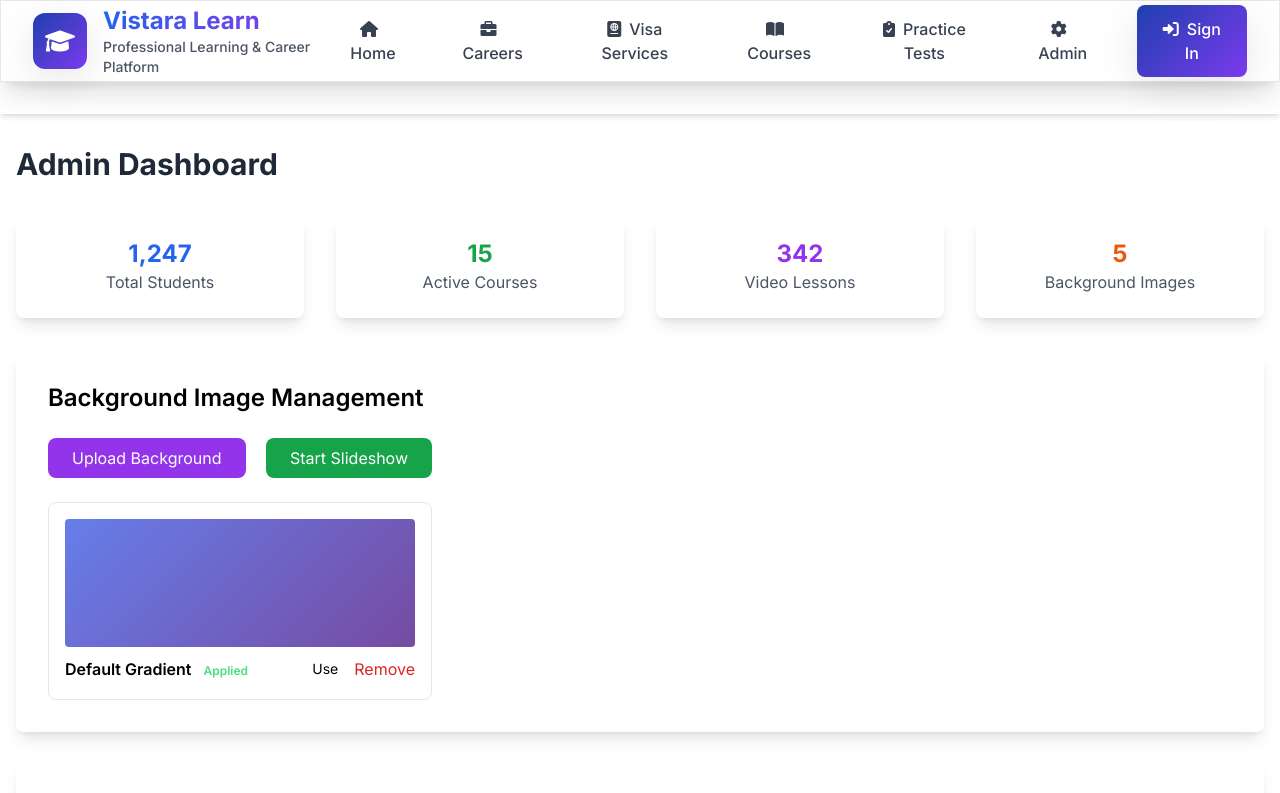
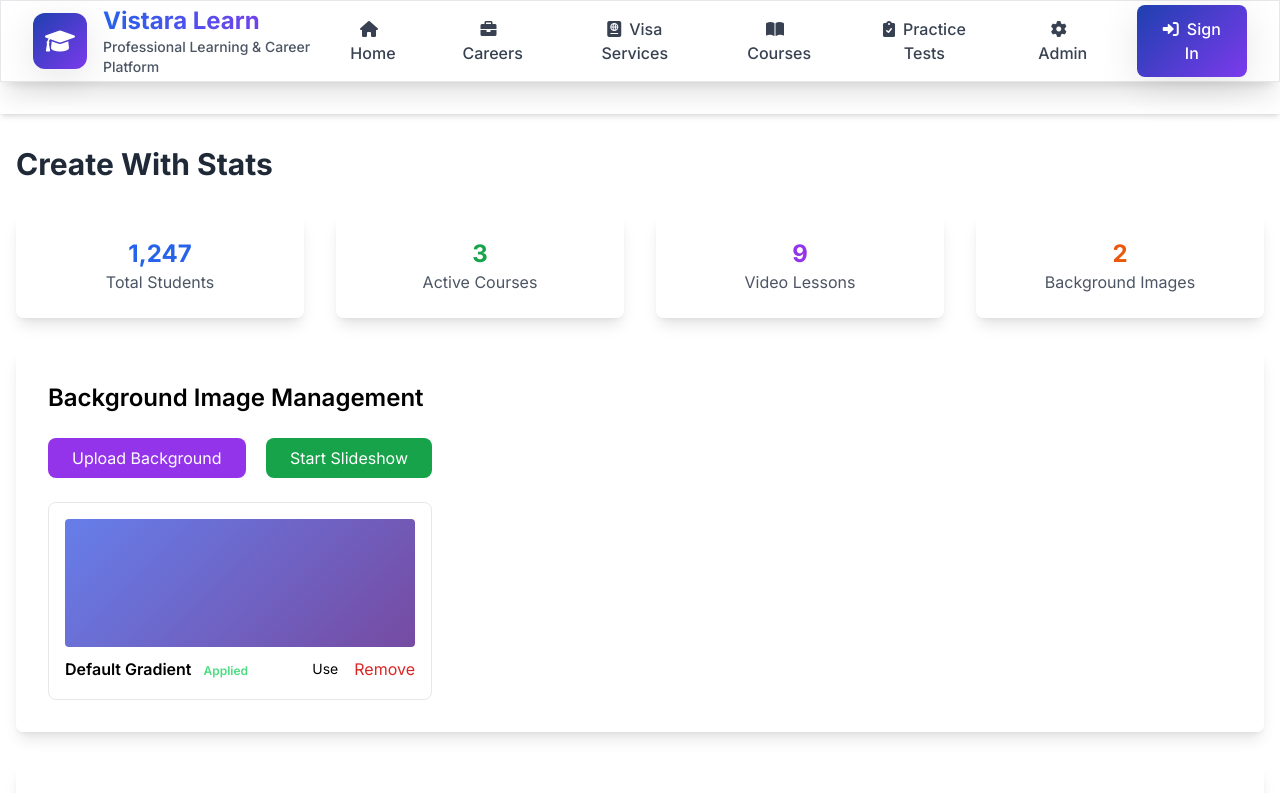
Before and after one commit to Vedant-Wedekar/Vistara, a website: page index.html in a window 1280 px wide. Both pictures are taken after a click on the button "Admin". Shown: the top 793 px of the page. Drawn offline with nearby package versions, Linux system fonts and the light colour scheme.

Commit message:
update index.html

```diff
--- a/index.html
+++ b/index.html
@@ -827,7 +827,7 @@
         <div id="admin" class="section hidden">
             <div class="max-w-7xl mx-auto px-4 py-8">
                 <div id="adminPanel">
-                    <h2 class="text-3xl font-bold text-gray-800 mb-8">Admin Dashboard</h2>
+                    <h2 class="text-3xl font-bold text-gray-800 mb-8">Create With Stats</h2>
 
                     <div class="grid md:grid-cols-4 gap-8 mb-8">
                         <div class="bg-white bg-opacity-90 p-6 rounded-lg shadow-lg text-center">
@@ -835,15 +835,15 @@
                             <p class="text-gray-600">Total Students</p>
                         </div>
                         <div class="bg-white bg-opacity-90 p-6 rounded-lg shadow-lg text-center">
-                            <h3 class="text-2xl font-bold text-green-600" id="totalCourses">15</h3>
+                            <h3 class="text-2xl font-bold text-green-600" id="totalCourses">3</h3>
                             <p class="text-gray-600">Active Courses</p>
                         </div>
                         <div class="bg-white bg-opacity-90 p-6 rounded-lg shadow-lg text-center">
-                            <h3 class="text-2xl font-bold text-purple-600" id="totalVideos">342</h3>
+                            <h3 class="text-2xl font-bold text-purple-600" id="totalVideos">9</h3>
                             <p class="text-gray-600">Video Lessons</p>
                         </div>
                         <div class="bg-white bg-opacity-90 p-6 rounded-lg shadow-lg text-center">
-                            <h3 class="text-2xl font-bold text-orange-600" id="totalBackgrounds">5</h3>
+                            <h3 class="text-2xl font-bold text-orange-600" id="totalBackgrounds">2</h3>
                             <p class="text-gray-600">Background Images</p>
                         </div>
                     </div>
```
